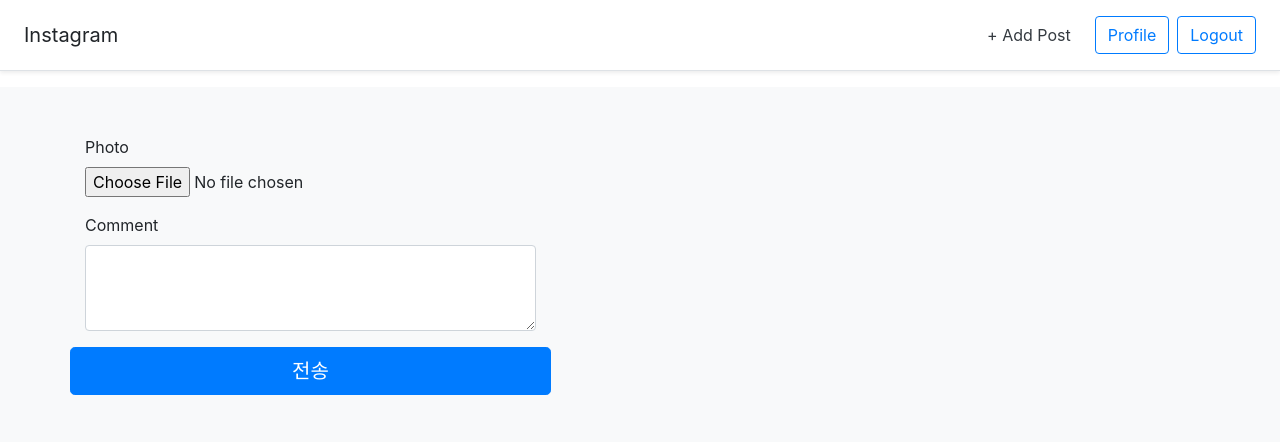
After one commit to AsheKR/last-insta, a Django app: page /posts/create/ in a window 1280 px wide. The commit adds this page. Shown: the top 442 px of the page. Run offline with Django 3.2, Linux system fonts and the light colour scheme; the visitor is signed in with stand-in values (Sample User, id 1); parts of the project's set-up code (start-up, migrations or seed data) failed here and were passed over; some libraries are stand-ins or nearby versions.

Commit message:
Post_create 기능 작성

```diff
--- /dev/null
+++ b/app/posts/forms.py
@@ -0,0 +1,35 @@
+from django import forms
+
+from posts.models import Post
+
+
+class PostCreateForm(forms.Form):
+    photo = forms.ImageField(
+        widget= forms.ClearableFileInput(
+            attrs={
+                'class': 'form-control-file'
+            }
+        )
+    )
+    comment = forms.CharField(
+        required=False,
+        widget= forms.Textarea(
+            attrs={
+                'class': 'form-control',
+                'rows': '3',
+            }
+        )
+    )
+
+    def save(self, author):
+        post = Post.objects.create(
+            author=author,
+            photo=self.cleaned_data['photo'],
+        )
+
+        if self.cleaned_data.get('comment'):
+            post.comment_set.create(
+                author=author,
+                content=self.cleaned_data['comment']
+            )
+        return post
--- a/app/posts/urls.py
+++ b/app/posts/urls.py
@@ -6,4 +6,5 @@ app_name = 'posts'
 
 urlpatterns = [
     path('', views.post_list, name='post_list'),
+    path('create/', views.post_create, name='post_create'),
 ]
--- a/app/posts/views.py
+++ b/app/posts/views.py
@@ -1,6 +1,7 @@
 from django.contrib.auth.decorators import login_required
-from django.shortcuts import render
+from django.shortcuts import render, redirect
 
+from posts.forms import PostCreateForm
 from posts.models import Post
 
 
@@ -13,3 +14,21 @@ def post_list(request):
     }
 
     return render(request, 'posts/post_list.html', context)
+
+
+@login_required
+def post_create(request):
+    if request.method == 'POST':
+        form = PostCreateForm(request.POST, request.FILES)
+
+        if form.is_valid():
+            post = form.save(author=request.user)
+            return redirect('posts:post_list')
+    else:
+        form = PostCreateForm()
+
+    context = {
+        'form': form
+    }
+
+    return render(request, 'posts/post_create.html', context)
--- a/app/templates/base.html
+++ b/app/templates/base.html
@@ -24,7 +24,7 @@
       <h5 class="my-0 mr-md-auto font-weight-normal">Instagram</h5>
       <nav class="my-2 my-md-0 mr-md-3">
         {% if user.is_authenticated %}
-            <a class="p-2 text-dark" href="#">+ Add Post</a>
+            <a class="p-2 text-dark" href="{% url 'posts:post_create' %}">+ Add Post</a>
           {% else %}
           {% endif %}
       </nav>
--- /dev/null
+++ b/app/templates/posts/post_create.html
@@ -0,0 +1,20 @@
+{% extends 'base.html' %}
+
+{% block content %}
+
+<div class="row">
+    <form action="" method="POST" enctype="multipart/form-data">
+        {% csrf_token %}
+        {% for field in form %}
+        <div class="col">
+            <div class="form-group">
+                <label for="{{ field.id_for_label }}">{{ field.label }}</label>
+                {{ field }}
+            </div>
+        </div>
+    {% endfor %}
+        <button type="submit" class="btn btn-primary btn-lg btn-block">전송</button>
+    </form>
+</div>
+
+{% endblock %}
```
